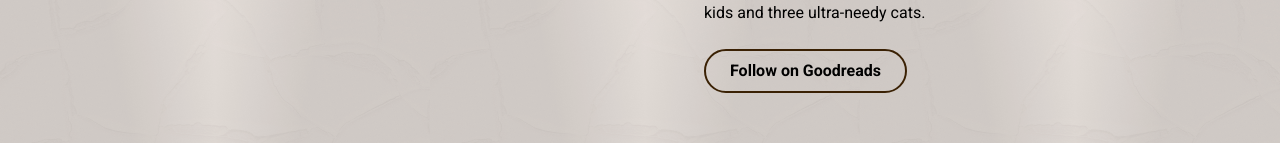
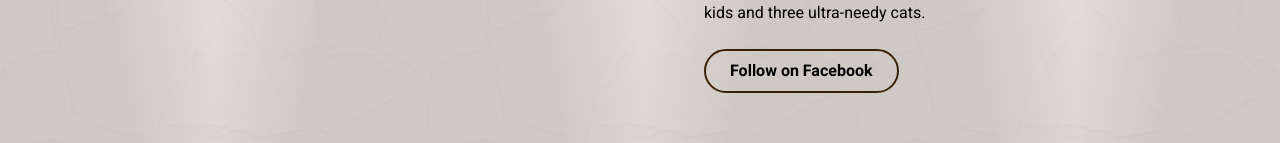
Before and after one commit to moshner/emdenison.com, a React (Vite) app: page / in a window 1280 px wide. Shown: the part 1571-1714 px from the top of the page. Built offline with nearby package versions, Linux system fonts and the light colour scheme; a web font is replaced by a local one.

Commit message:
feat: Updated follow on goodreads to facebook where she is more active

```diff
--- a/src/pages/HomePage.tsx
+++ b/src/pages/HomePage.tsx
@@ -77,7 +77,7 @@ function HomePage() {
           </PageSectionHeader>
             <div className="mx-auto w-4/5 my-4">
               <p className="pb-2">E.M Denison is a sci-fi and fantasy author who favors satire and stories featuring spunky robots. She grew up in Kansas and played a lot of trombone in high school and college. She studied geology in college and lived in a paleontology lab measuring Devonian lungfish burrows and the fungus holes in Cretaceous wood. She has worked as an engineering geologist, a science journalist, and a medical grant writer. In 2010, She married the love of her  life, and they have three hilarious little kids and three ultra-needy cats.</p>
-              <ButtonOutline href="https://www.goodreads.com/author/show/22379452.E_M_Denison" text="Follow on Goodreads" />
+              <ButtonOutline href="https://www.facebook.com/people/Stories-by-E-M-Denison/61553634125657/" text="Follow on Facebook" />
             </div>
         </PageSection>
 
```
